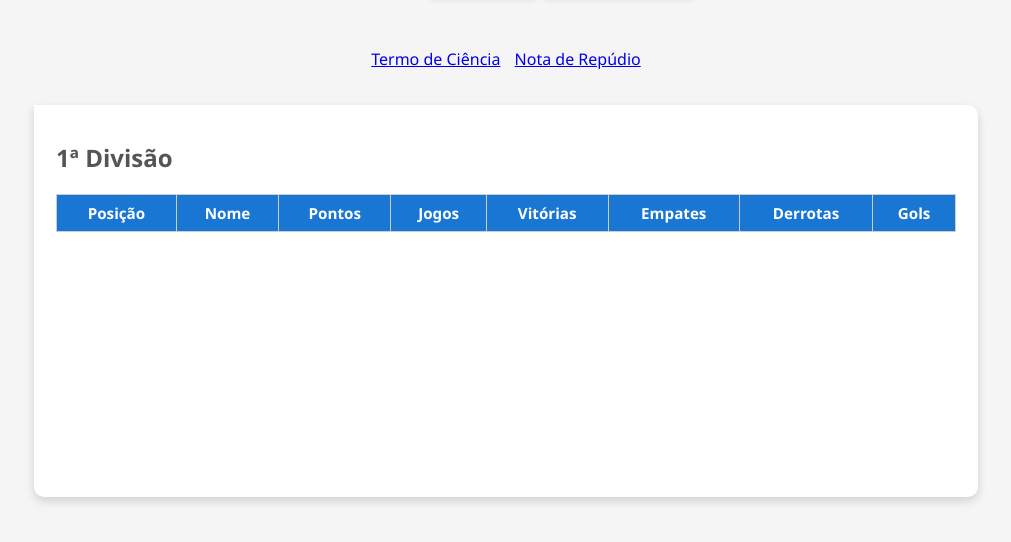
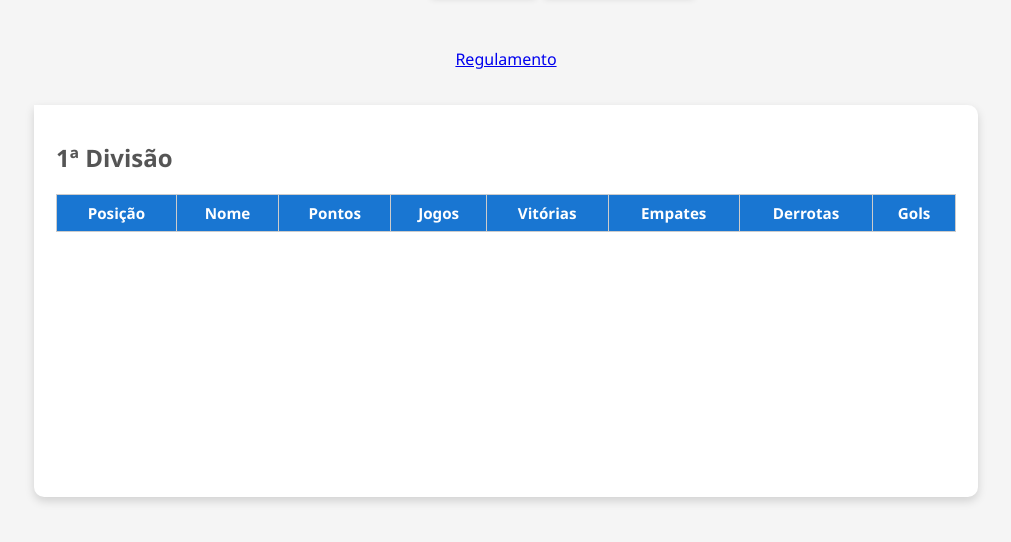
Before and after one commit to acsoccer/visualizacao, a plain HTML site: page index.html in a window 1280 px wide. Shown: the part 154-696 px from the top of the page, without its empty margins (134-1145 px from the left). Drawn offline with nearby package versions, Linux system fonts and the light colour scheme.

Commit message:
Update index.html

```diff
--- a/index.html
+++ b/index.html
@@ -139,9 +139,7 @@
 </div>
 
 <div class="regulamento">
-<!--<a href="https://docs.google.com/document/d/17sH4cub7ZNA556q0lkYZAYDw_wrCn9QhsNVXVaJN1lI/edit?tab=t.0" class="nomes">Regulamento</a>-->
-<a href="https://docs.google.com/document/d/1fJvNCtMInNa6IOVDRUuFK4oItNYUhYTJ/edit?usp=drive_link&ouid=112149196183749777104&rtpof=true&sd=true" class="nomes">Termo de Ciência</a>
-<a href="https://docs.google.com/document/d/1YvDHJW8iK692UPBV45GlIb_anlam6Bmx/edit?usp=sharing&ouid=112149196183749777104&rtpof=true&sd=true" class="nomes">Nota de Repúdio</a>
+<a href="https://docs.google.com/document/d/1UMy6xWEoojr_16g6r5mEu643CaU_9yJ6/edit?usp=sharing&ouid=105087193398730077198&rtpof=true&sd=true" class="nomes">Regulamento</a>
 </div>
 
 <div id="div1Tab" class="tab-content" role="tabpanel" tabindex="0" aria-labelledby="div1Tab">
```
